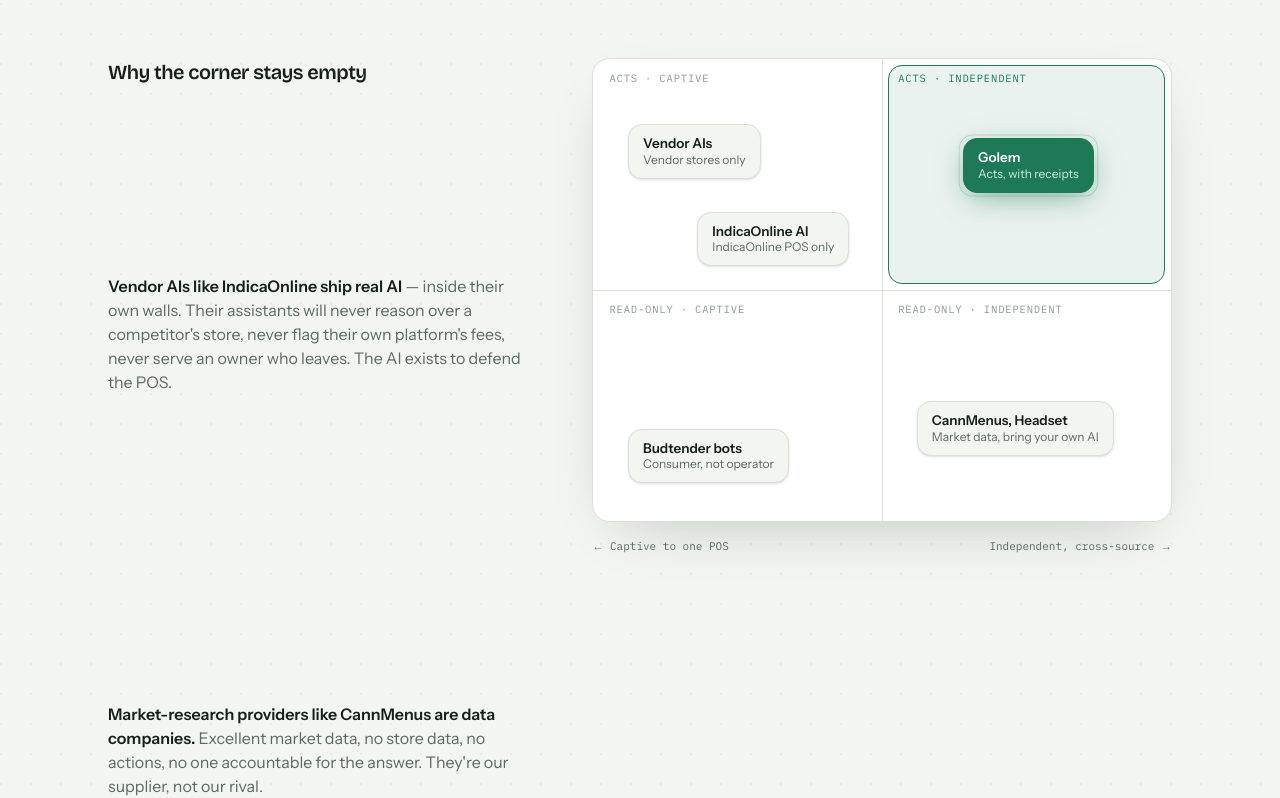
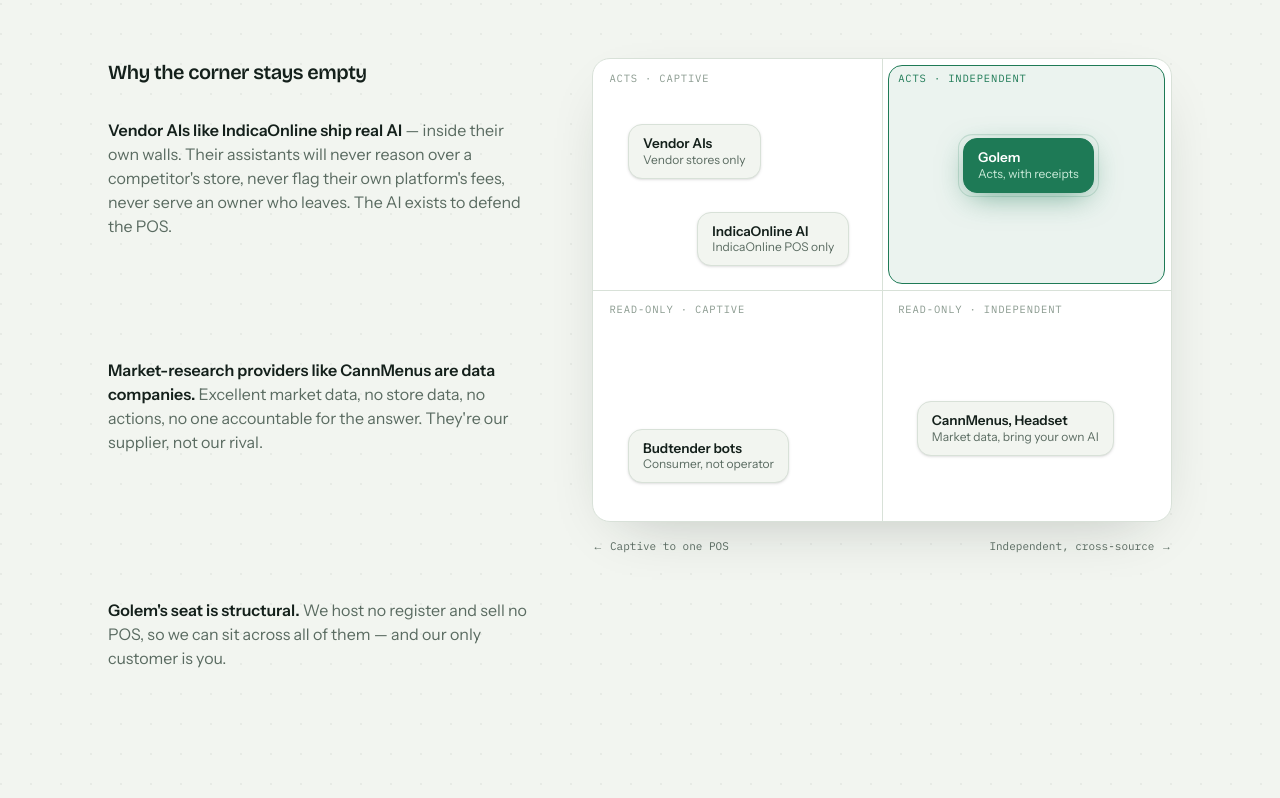
Before and after one commit to Gxlem-ai/golem-intelligence, a Next.js app: page / in a window 1280 px wide. Shown: the part 1387-2185 px from the top of the page. Built offline with nearby package versions, Linux system fonts and the light colour scheme.

Commit message:
Tighten gaps between scroll-driven notes
Reduce the desktop scroll bands from 52vh to 30vh and top-align them so the heading and the three paragraphs sit closer together, while keeping enough height for the sticky chart / scroll-driven effect.

Co-Authored-By: Oz <oz-agent@warp.dev>

```diff
--- a/src/components/sections/positioning-map.tsx
+++ b/src/components/sections/positioning-map.tsx
@@ -131,11 +131,11 @@
                 {map.notes.title}
               </h3>
             </Reveal>
-            <div className="mt-6 space-y-8 lg:mt-10 lg:space-y-0">
+            <div className="mt-6 space-y-8 lg:mt-8 lg:space-y-0">
               {map.notes.items.map((item) => (
                 <div
                   key={item.lead}
-                  className="lg:flex lg:min-h-[52vh] lg:items-center"
+                  className="lg:flex lg:min-h-[30vh] lg:items-start"
                 >
                   <ScrollNote lead={item.lead} rest={item.rest} />
                 </div>
```
